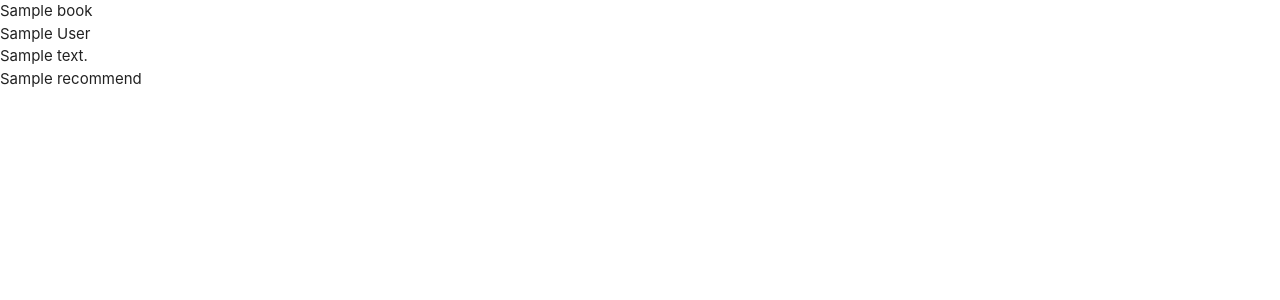
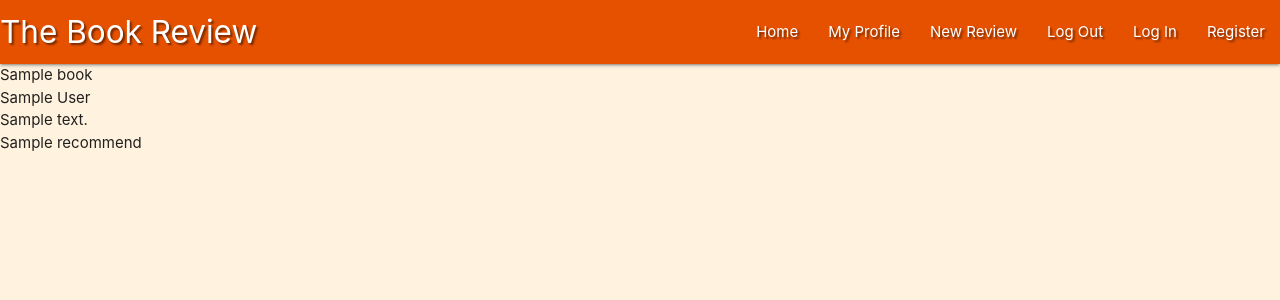
Before and after one commit to craigmantona/the_book_review, a Python web app: template templates/books.html in a window 1280 px wide. Shown: the top 300 px of the page. Run offline with Jinja, Linux system fonts and the light colour scheme; the template is opened without the code that fills it: most values are stand-ins (such as "Sample title", 1, 10 or a date in 2020).

Commit message:
Add Materialize Navbar and Sidenav

```diff
--- a/static/css/style.css
+++ b/static/css/style.css
@@ -0,0 +1,7 @@
+body {
+    background-color: #fff3e0;
+}
+
+.text-shadow {
+    text-shadow: 2px 2px 2px rgba(0, 0, 0, 0.5);
+}
--- a/static/js/script.js
+++ b/static/js/script.js
@@ -0,0 +1,3 @@
+$(document).ready(function(){
+    $('.sidenav').sidenav({edge: "left"});
+  });
--- a/templates/base.html
+++ b/templates/base.html
@@ -1,25 +1,60 @@
 <!DOCTYPE html>
 <html lang="en">
+
 <head>
     <meta charset="UTF-8">
     <meta name="viewport" content="width=device-width, initial-scale=1.0">
     <link rel="stylesheet" href="https://cdnjs.cloudflare.com/ajax/libs/font-awesome/5.15.4/css/all.min.css"
-        integrity="sha512-1ycn6IcaQQ40/MKBW2W4Rhis/DbILU74C1vSrLJxCq57o941Ym01SwNsOMqvEBFlcgUa6xLiPY/NS5R+E6ztJQ==" crossorigin="anonymous" referrerpolicy="no-referrer" type="text/css" />
-    <link rel="stylesheet" href="https://cdnjs.cloudflare.com/ajax/libs/materialize/1.0.0/css/materialize.min.css" type="text/css">
+        integrity="sha512-1ycn6IcaQQ40/MKBW2W4Rhis/DbILU74C1vSrLJxCq57o941Ym01SwNsOMqvEBFlcgUa6xLiPY/NS5R+E6ztJQ=="
+        crossorigin="anonymous" referrerpolicy="no-referrer" type="text/css" />
+    <link rel="stylesheet" href="https://cdnjs.cloudflare.com/ajax/libs/materialize/1.0.0/css/materialize.min.css"
+        type="text/css">
     <link rel="stylesheet" href="{{ url_for('static', filename='css/style.css') }}" type="text/css">
     {% block styles %}
     {% endblock %}
     <title>Book Manager</title>
 </head>
+
 <body>
+
+    <header>
+        <!-- top navbar -->
+        <nav class="nav-extended text-shadow orange darken-4">
+            <div class="nav-wrapper">
+                <a href="#!" class="brand-logo">The Book Review</a>
+                <a href="#" data-target="mobile-demo" class="sidenav-trigger left"><i class="fas fa-bars"></i></a>
+                <ul class="right hide-on-med-and-down">
+                    <li><a href="{{ url_for('get_books') }}">Home</a></li>
+                    <li><a href="#">My Profile</a></li>
+                    <li><a href="#">New Review</a></li>
+                    <li><a href="#">Log Out</a></li>
+                    <li><a href="#">Log In</a></li>
+                    <li><a href="#">Register</a></li>
+                </ul>
+            </div>
+        </nav>
+
+        <!-- mobile sidenav -->
+        <ul class="sidenav" id="mobile-demo">
+            <li><h4 class="center-align">Book Reviews</h4></li>
+            <li><a href="{{ url_for('get_books') }}">Home</a></li>
+            <li><a href="#">My Profile</a></li>
+            <li><a href="#">New Review</a></li>
+            <li><a href="#">Log Out</a></li>
+            <li><a href="#">Log In</a></li>
+            <li><a href="#">Register</a></li>
+        </ul>
+    </header>
 
     {% block material %}
     {% endblock %}
 
-    <script src="https://code.jquery.com/jquery-3.6.0.min.js" integrity="sha256-/xUj+3OJU5yExlq6GSYGSHk7tPXikynS7ogEvDej/m4=" crossorigin="anonymous"></script>
+    <script src="https://code.jquery.com/jquery-3.6.0.min.js"
+        integrity="sha256-/xUj+3OJU5yExlq6GSYGSHk7tPXikynS7ogEvDej/m4=" crossorigin="anonymous"></script>
     <script src="https://cdnjs.cloudflare.com/ajax/libs/materialize/1.0.0/js/materialize.min.js"></script>
     <script src="{{ url_for('static', filename='js/script.js') }}"></script>
     {% block scripts %}
     {% endblock %}
 </body>
+
 </html>
```
